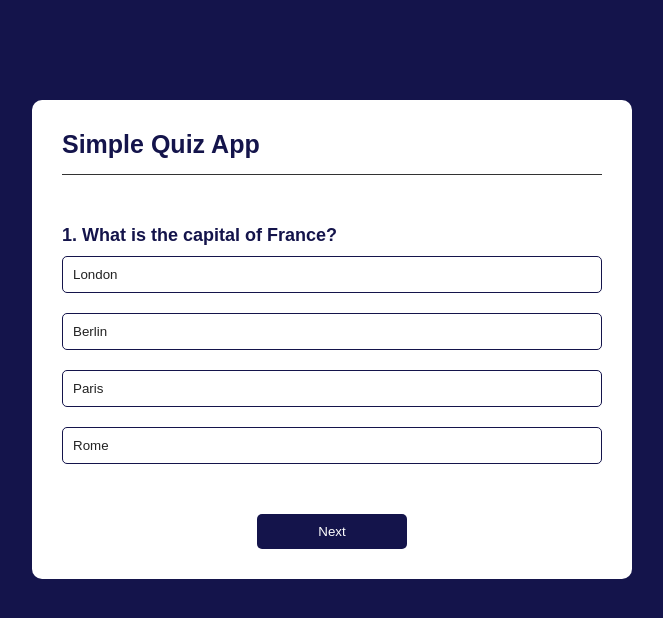
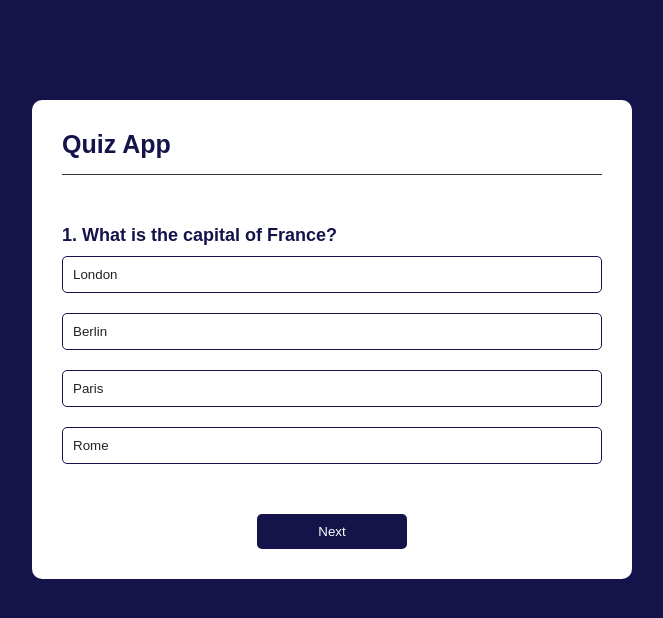
Before and after one commit to eze4acme/Question-App, a plain HTML site: page index.html in a window 1280 px wide. Shown: the whole page, without its empty margins (308-971 px from the left). Drawn offline with Linux system fonts and the light colour scheme.

Commit message:
Update index.html

```diff
--- a/index.html
+++ b/index.html
@@ -8,7 +8,7 @@
 </head>
 <body>
     <div class="app">
-        <h1 class="title">Simple Quiz App</h1>
+        <h1 class="title">Quiz App</h1>
         <div class="quiz">
             <h2 id="question"></h2>
            <div class="answer-buttons" id ="answer-buttons">
```
